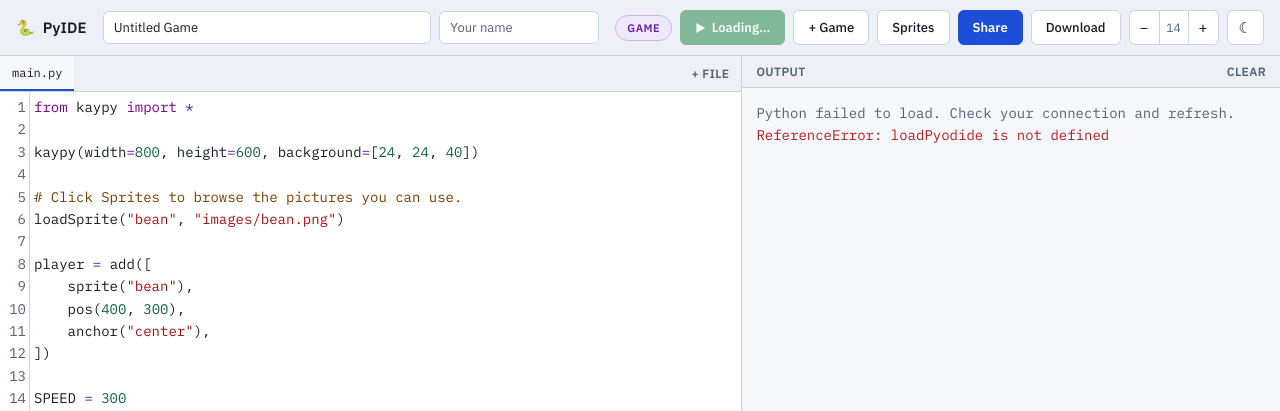
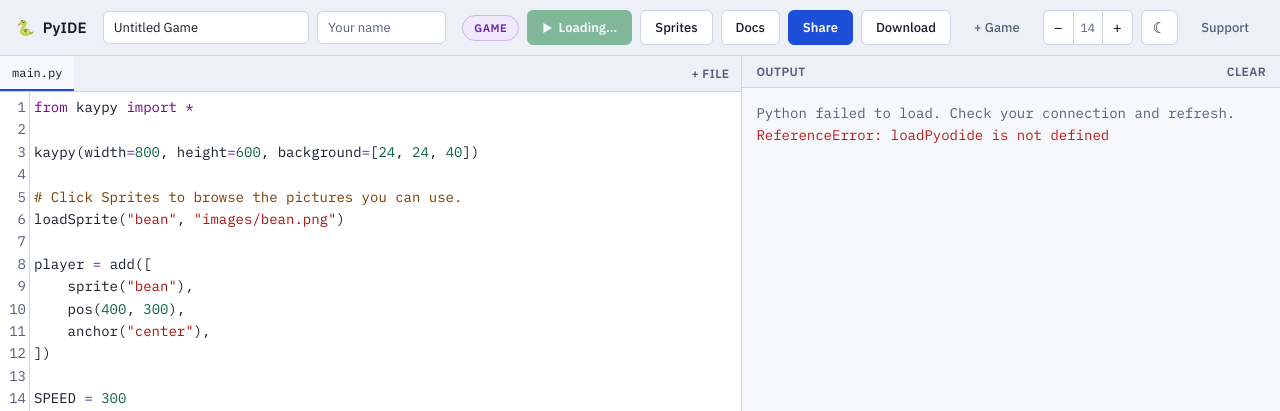
Before and after one commit to sfranz2422/pyide, a Flask app: page /game in a window 1280 px wide. Shown: the top 411 px of the page. Run offline with Flask 3, Linux system fonts and the light colour scheme; some libraries are stand-ins or nearby versions.

Commit message:
Move + Game out of the hot zone and confirm it; add Docs and Support links

```diff
--- a/static/app.js
+++ b/static/app.js
@@ -453,8 +453,12 @@
     document.body.classList.toggle("is-game", mode === "game");
 
     // Sprites are only meaningful to a game, so the button appears with one.
+    // So is the engine's documentation: in console mode it would be a link
+    // to the wrong manual.
     var isGame = mode === "game";
     spritesToggle.hidden = !isGame;
+    var docs = $("kaypy-docs");
+    if (docs) docs.hidden = !isGame;
     if (!isGame) closeSprites();
     relayout();
   }
@@ -726,8 +730,43 @@
        by the time limit, not by this button, which is why it stays hidden. */
   }
 
+  /* The support address, put together at run time.
+     Split so the whole address never appears as one string anywhere a
+     scraper can read it — this page is public. Writing the address out in
+     THIS comment would have defeated the entire exercise, which is exactly
+     what the first version of it did. */
+  var support = $("support");
+  if (support) {
+    var who = ["stephenfranz22", "gmail.com"].join("\u0040");
+    support.href = "mailto:" + who +
+      "?subject=" + encodeURIComponent("PyIDE — a question from a teacher");
+    support.title = "Email " + who + " about using PyIDE with your class";
+  }
+
   runBtn.addEventListener("click", run);
   stopBtn.addEventListener("click", stopRun);
+
+  /* + Game throws away whatever is in the editor and starts a new project.
+     It is a plain link, so without this it navigates on the first click and
+     the work is simply gone — which is what was happening to students who
+     brushed it on the way to Run.
+
+     Nothing is asked when there is nothing to lose: an untouched starter, or
+     a project that saves itself, costs nothing to leave. */
+  var newGame = $("new-game");
+  if (newGame) {
+    newGame.addEventListener("click", function (e) {
+      if (window.PYIDE && window.PYIDE.draftSlug) return;   // it saves itself
+      var code = mainSource().trim();
+      if (!code || code === (window.PYIDE && window.PYIDE.startingCode || "").trim()) {
+        return;                                            // nothing written yet
+      }
+      var ok = window.confirm(
+        "Start a new game project?\n\n" +
+        "What's in the editor now hasn't been saved, and will be lost.");
+      if (!ok) e.preventDefault();
+    });
+  }
 
   /* Re-bound after every canvas swap, because the listeners belong to the
      element and the element is replaced for each new game. */
--- a/static/style.css
+++ b/static/style.css
@@ -1084,3 +1084,17 @@ body:not(.is-authoring) .notes-body a {
   color: var(--text);
   font-size: 13.5px;
 }
+
+/* Quiet buttons: present and reachable, and not competing with Run.
+   + Game and Support are both this — things wanted occasionally that should
+   never be hit by accident on the way to somewhere else. */
+.btn-quiet {
+  color: var(--muted);
+  border-color: transparent;
+  background: none;
+}
+.btn-quiet:hover {
+  color: var(--text);
+  background: var(--hover-bg);
+  border-color: var(--hover-line);
+}
--- a/templates/index.html
+++ b/templates/index.html
@@ -51,9 +51,13 @@
       <span class="btn-icon">▶</span><span id="run-label">Loading…</span>
     </button>
     <button id="stop" class="btn btn-stop" hidden>■ Stop</button>
-    <a class="btn" href="{{ url_for('new_game') }}"
-       title="Start a new game project with Kaplay">+ Game</a>
     <button id="sprites-toggle" class="btn" aria-expanded="false" hidden>Sprites</button>
+    {#  A link to the engine's own documentation, in game mode only — the
+        same place the Sprites panel lives, because they answer the same
+        question: "what can I put in this game?" #}
+    <a id="kaypy-docs" class="btn" href="https://kaypy.app/api/" target="_blank"
+       rel="noopener" title="Every KayPy function, with an example"
+       hidden>Docs</a>
     {#  Who sees what.
         A student working on an assignment needs Run and Turn in. Everything
         else is clutter to them, and clutter in a toolbar is a question a
@@ -111,6 +115,16 @@
     {% if not user %}
       <button id="download" class="btn">Download</button>
     {% endif %}
+    {#  + Game starts a whole new project, throwing away whatever is in the
+        editor. It used to sit between Stop and Sprites — two inches from the
+        button a student presses every thirty seconds — and students were
+        hitting it by accident and losing a lesson's work.
+
+        Moved down here, past everything reached for often, and it asks
+        first. Moving it alone would only have made the accident rarer; the
+        confirm is what makes it survivable. #}
+    <a id="new-game" class="btn btn-quiet" href="{{ url_for('new_game') }}"
+       title="Start a new, empty game project">+ Game</a>
     <div class="stepper" role="group" aria-label="Code text size">
       <button id="font-down" class="step" title="Smaller code text">−</button>
       <span id="font-size" class="step-value" aria-live="polite">14</span>
@@ -119,6 +133,12 @@
     <button id="theme" class="btn btn-icon-only" title="Switch between light and dark">
       <span id="theme-glyph">☾</span>
     </button>
+    {#  Support, for a teacher who wants to run this for their own class.
+        The address is assembled in JavaScript rather than written here as a
+        mailto: — this page is public, and a plain mailto in the markup is
+        harvested within days. #}
+    <a id="support" class="btn btn-quiet" href="#"
+       title="Email Steve about using PyIDE with your class">Support</a>
 
     {% if login_enabled %}
       {% if user %}
@@ -271,7 +291,8 @@
     assignmentSlug: {{ (assignment_slug or '') | tojson }},
     submittedAt: {{ (submitted_at or '') | tojson }},
     editingAssignment: {{ (editing_assignment or '') | tojson }},
-    editingStarted: {{ (editing_started or 0) | tojson }}
+    editingStarted: {{ (editing_started or 0) | tojson }},
+    startingCode: {{ code | tojson }}
   };
 </script>
 <script src="{{ url_for('static', filename='zip.js') }}"></script>
```
